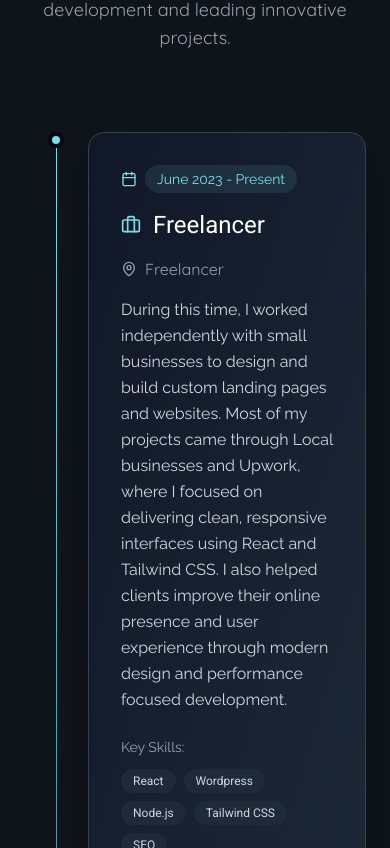
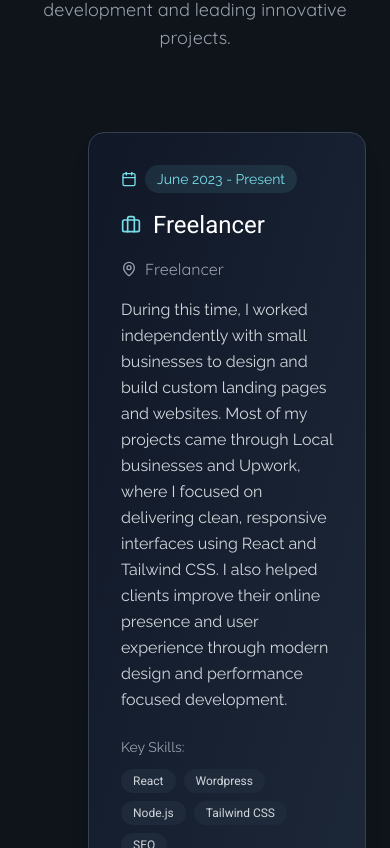
Before and after one commit to softwareNinja-888/portfolioV3, a React (Vite) app in the folder portfolioV3/: page / in a window 390 px wide. Shown: the part 3876-4724 px from the top of the page. Built offline with nearby package versions, Linux system fonts and the light colour scheme; a web font is replaced by a local one.

Commit message:
Refactor ui/ux for xp section

```diff
--- a/portfolioV3/src/components/Xp.jsx
+++ b/portfolioV3/src/components/Xp.jsx
@@ -11,13 +11,13 @@ function ExperienceCard({ experience, index }) {
             className="relative"
         >
             {/* Timeline connector */}
-            <div className="absolute left-1/2 transform -translate-x-1/2 w-px h-full bg-gradient-to-b from-primary to-transparent hidden md:block" />
+            <div className="absolute left-1/2 transform -translate-x-1/2 w-px h-full bg-gradient-to-b from-primary to-transparent hidden lg:block" />
 
             {/* Timeline dot */}
-            <div className="absolute left-1/2 transform -translate-x-1/2 w-4 h-4 bg-primary rounded-full border-4 border-gray-950 z-10 hidden md:block" />
+            <div className="absolute left-1/2 transform -translate-x-1/2 w-4 h-4 bg-primary rounded-full border-4 border-gray-950 z-10 hidden lg:block" />
 
             {/* Experience card */}
-            <div className={`relative md:w-5/12 ${index % 2 === 0 ? 'md:ml-0 md:mr-auto' : 'md:ml-auto md:mr-0'}`}>
+            <div className={`relative md:w-8/12 lg:w-5/12 md:mx-auto ${index % 2 === 0 ? 'lg:ml-0 lg:mr-auto ' : 'lg:ml-auto lg:mr-0 '}`}>
                 <motion.div
                     whileHover={{ scale: 1.02, y: -5 }}
                     className="bg-gradient-to-br from-gray-900 to-gray-800 rounded-2xl p-8 border border-gray-700 hover:border-primary/50 transition-all duration-300 shadow-xl hover:shadow-2xl"
@@ -147,12 +147,12 @@ export function Xp() {
                 {/* Timeline */}
                 <div className="relative space-y-16">
                     {/* Timeline line for mobile */}
-                    <div className="absolute left-8 top-0 w-px h-full bg-gradient-to-b from-primary via-primary/50 to-transparent md:hidden" />
+                    <div className="absolute left-8 top-0 w-px h-full bg-gradient-to-b from-primary via-primary/50 to-transparent hidden" />
 
                     {xp.map((experience, index) => (
                         <div key={experience.id} className="relative">
                             {/* Mobile timeline dot */}
-                            <div className="absolute left-6 w-4 h-4 bg-primary rounded-full border-4 border-gray-950 z-10 md:hidden" />
+                            <div className="absolute left-6 w-4 h-4 bg-primary rounded-full border-4 border-gray-950 z-10 hidden" />
 
                             {/* Mobile layout adjustment */}
                             <div className="pl-16 md:pl-0">
```
